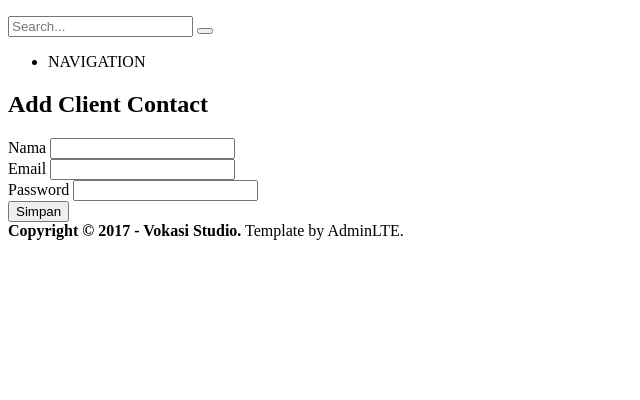
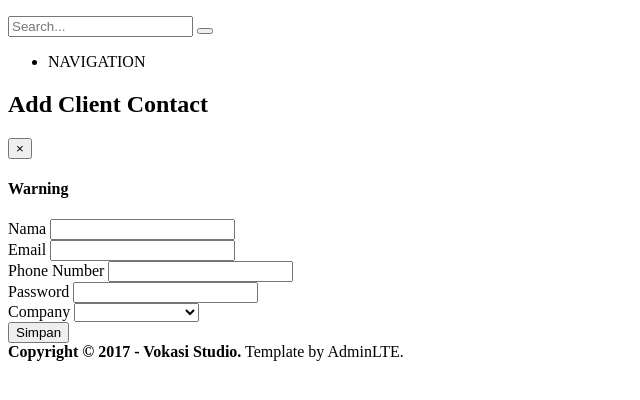
Before and after one commit to hvernanda/vokasistudio, a PHP site: the page made by application/views/dashboard/manajer/add_client.php in a window 1280 px wide. Shown: the part 182-582 px from the top of the page, without its empty margins (0-640 px from the left). Run offline with PHP 8.4, Linux system fonts and the light colour scheme; the template is opened without the code that fills it: most values are stand-ins (such as "Sample title", 1, 10 or a date in 2020); data that the repository does not hold is empty.

Commit message:
move add client contact to client controller

```diff
--- a/application/views/dashboard/manajer/add_client.php
+++ b/application/views/dashboard/manajer/add_client.php
@@ -3,18 +3,39 @@
 <div id="notifications"><?php echo $this->session->flashdata('msg'); ?></div>
 <div class="row">
     <div class="col-md-4 col-md-offset-4">
-        <form role="form" method="post" name="submit" action="<?php echo base_url ('manajer/add_client_process')?>">
+    <?php if(validation_errors()){ ?>
+        <div class="alert alert-danger alert-dismissible">
+            <button type="button" class="close" data-dismiss="alert" aria-hidden="true">×</button>
+
+            <h4><i class="fa fa-ban"></i> Warning</h4>
+            <?php echo validation_errors() ;?>
+        </div>
+    <?php } ?>
+        <form role="form" method="post" name="submit" action="<?php echo base_url ('client/add')?>">
             <div class="form-group">
                 <label> Nama </label>
-                <input class="form-control" name="nama" id="nama" value="<?php echo set_value('nama');?>" required >
+                <input type="text" class="form-control" name="nama" id="nama" value="<?php echo set_value('nama');?>" required >
             </div>
             <div class="form-group">
                 <label> Email </label>
-                <input class="form-control" name="email" id="email" value="<?php echo set_value('email');?>" required>
+                <input type="email" class="form-control" name="email" id="email" value="<?php echo set_value('email');?>" required>
+            </div>
+            <div class="form-group">
+                <label>Phone Number</label>
+                <input type="text" class="form-control" id="phone" name="phone" value="<?php echo set_value('phone') ;?>" required>
             </div>
             <div class="form-group">
                 <label> Password </label>
-                <input class="form-control" name="password" id="password" value="<?php echo set_value('password');?>" required>
+                <input type="password" class="form-control" name="password" id="password" required>
+            </div>
+            <div class="form-group">
+                <label>Company</label>
+                <select name="id_company" id="id_company" class="form-control" required>
+                <option value=""></option>
+                <?php foreach($companies as $company){ ?>
+                    <option value="<?php echo $company->id_company ;?>"><?php echo $company->name; ?></option>
+                <?php } ?>
+                </select>
             </div>
             <input type="submit" class="btn btn-primary" name="submit" id="submit" value="Simpan" onClick="return confirm('Apakah anda yakin data yang anda isikan sudah benar dan sesuai?\nData yang disimpan sudah tidak dapat diubah lagi.')">
         </form>
--- a/application/views/dashboard/manajer/all_company_contact.php
+++ b/application/views/dashboard/manajer/all_company_contact.php
@@ -3,7 +3,7 @@
         <h4>All Contacts</h4>
     </div>
     <div class="col-md-3 pull-right text-right">
-        <a href="<?php echo base_url('manajer/add_client')?>" class="btn btn-info"><i class="fa fa-plus"></i> Add new contact</a>
+        <a href="<?php echo base_url('client/add')?>" class="btn btn-info"><i class="fa fa-plus"></i> Add new contact</a>
     </div>
 </div>
 <div class="row">
```
Also changed, not shown: application/controllers/Client.php (+46 -2 lines), application/controllers/Company.php (+10 -0 lines), application/models/client_model.php (+18 -2 lines).
